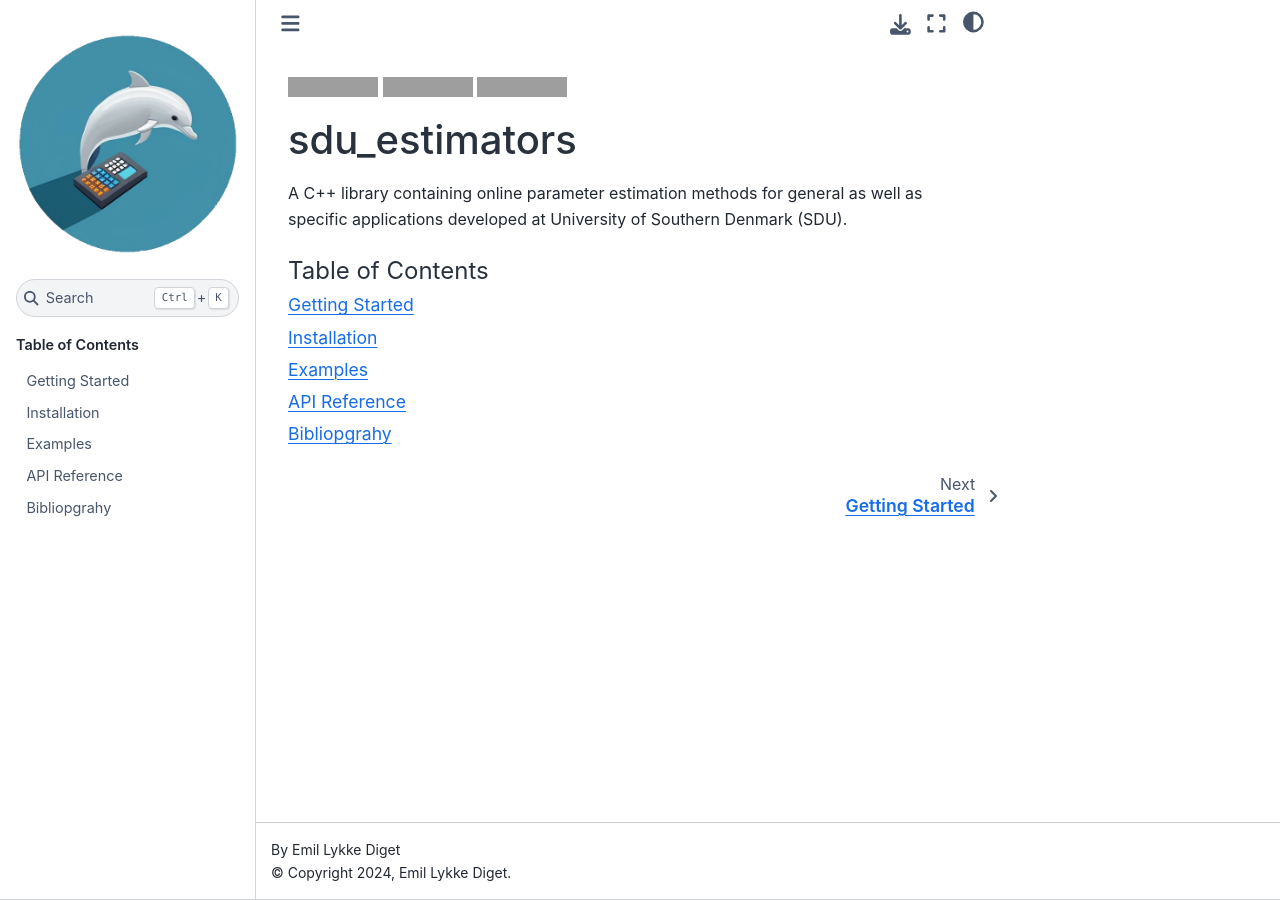
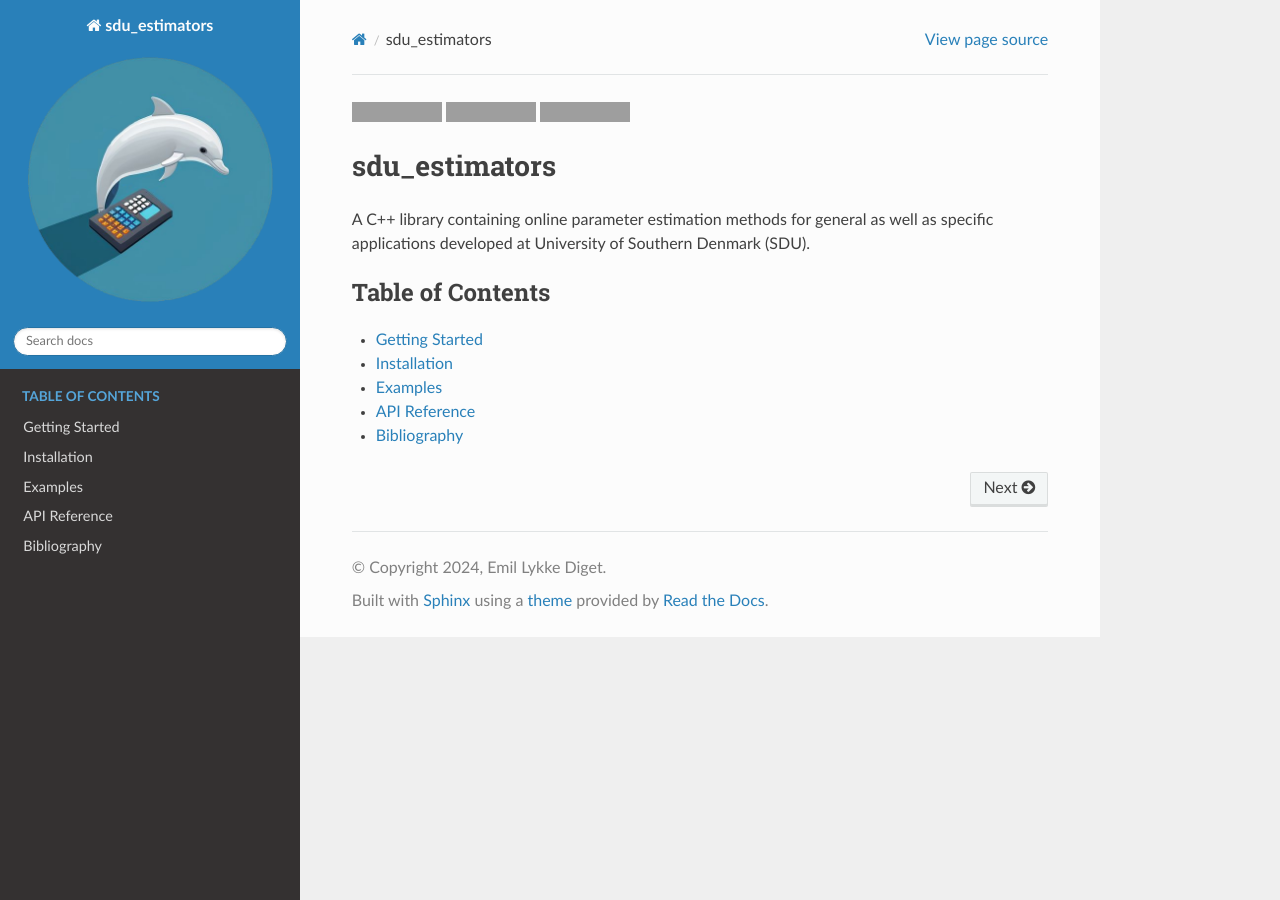
Before and after one commit to SDU-Robotics/sdu_estimators, a Sphinx documentation site: the page built from doc/index.rst, in a window 1280 px wide. Built offline with Sphinx 7.4.7 and the Read the Docs theme 3.1.0, drawn with Linux system fonts in a browser that asks for light colours; grey boxes are pictures that could not be loaded.

Commit message:
Trying to get bibliography in Sphinx to work.

```diff
--- a/doc/conf.py
+++ b/doc/conf.py
@@ -32,9 +32,13 @@
     "breathe",
     "sphinx_copybutton",
     "sphinx_inline_tabs",
-    # "sphinx_rtd_theme",
+    "sphinx_rtd_theme",
     "sphinx_book_theme",
+    "sphinxcontrib.bibtex",
 ]
+
+#
+bibtex_bibfiles = ['refs.bib']
 
 # Add any paths that contain templates here, relative to this directory.
 templates_path = []
@@ -52,8 +56,8 @@
 # The theme to use for HTML and HTML Help pages.  See the documentation for
 # a list of builtin themes.
 #
-# html_theme = "sphinx_rtd_theme"
-html_theme = "sphinx_book_theme"
+html_theme = "sphinx_rtd_theme"
+# html_theme = "sphinx_book_theme"
 
 # Add any paths that contain custom static files (such as style sheets) here,
 # relative to this directory. They are copied after the builtin static files,
--- a/doc/pages/bibliography.rst
+++ b/doc/pages/bibliography.rst
@@ -1,3 +1,7 @@
 ************
-Bibliopgrahy
+Bibliography
 ************
+
+Tekst :cite:p:`Sastry1989`.
+
+.. bibliography::
```
Also changed, not shown: 1 other file.
